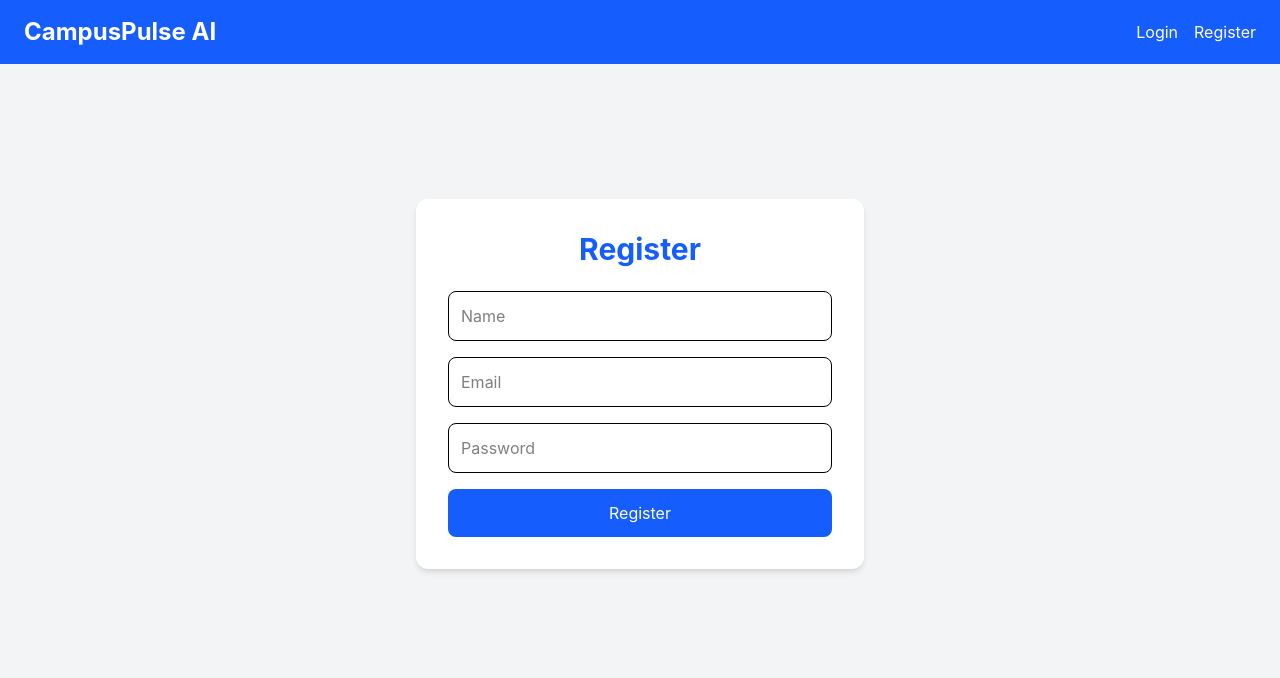
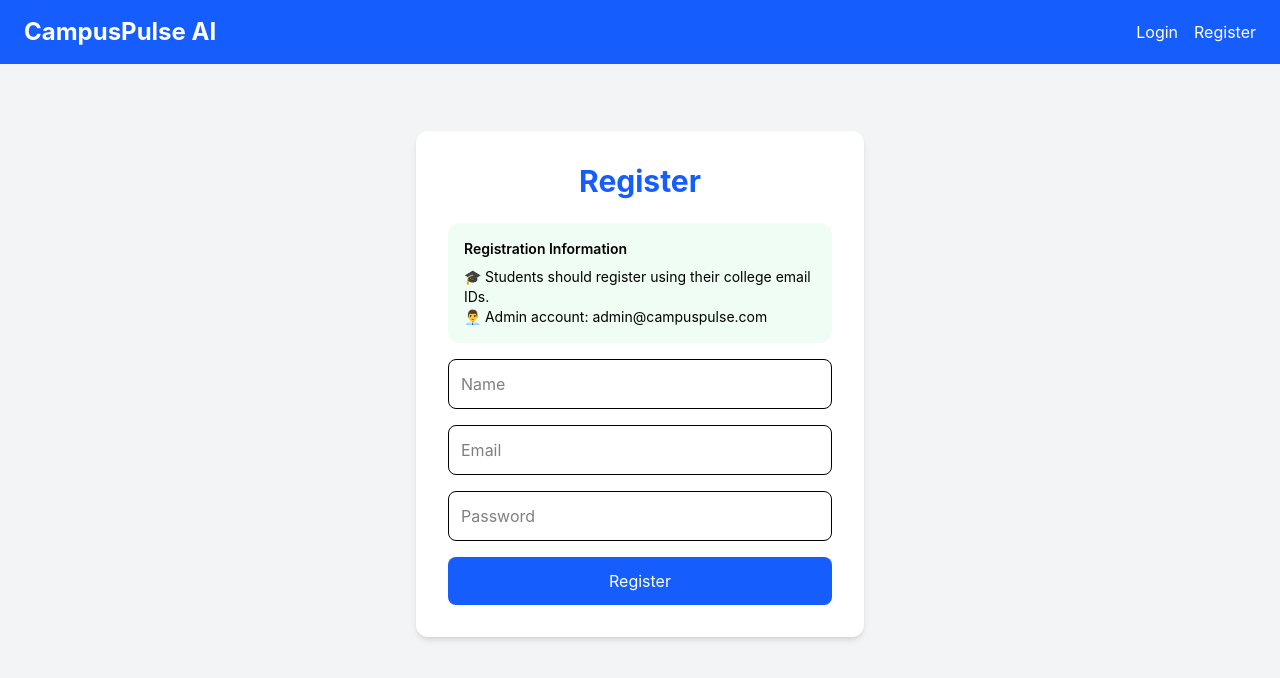
Before and after one commit to shraddha0103/CampusPulseAI, a React (Vite) app in the folder client/: page /register in a window 1280 px wide. Shown: the top 678 px of the page. Built offline with nearby package versions, Linux system fonts and the light colour scheme; no server answers.

Commit message:
Final role fixes

```diff
--- a/client/src/pages/Dashboard.jsx
+++ b/client/src/pages/Dashboard.jsx
@@ -220,9 +220,13 @@ function Dashboard() {
           CampusPulse AI Dashboard
         </h1>
 
-        <span className="bg-black text-white px-3 py-1 rounded-full text-sm capitalize">
-          {role}
-        </span>
+        {role && (
+
+          <span className="bg-black text-white px-3 py-1 rounded-full text-sm capitalize">
+            {role}
+          </span>
+
+        )}
 
       </div>
 
--- a/client/src/pages/Login.jsx
+++ b/client/src/pages/Login.jsx
@@ -29,13 +29,12 @@ function Login() {
         formData
       );
 
+      localStorage.setItem("token", response.data.token);
+
       localStorage.setItem(
-        "token",
-        response.data.token
+        "role",
+        response.data.user.role
       );
-
-      localStorage.setItem("role", response.data.role);
-
       alert("Login successful");
 
       navigate("/");
@@ -61,6 +60,23 @@ function Login() {
           onSubmit={handleSubmit}
           className="space-y-4"
         >
+
+          <div className="mt-6 bg-blue-50 p-4 rounded-xl text-sm">
+
+            <p className="font-semibold mb-2">
+              Demo Access Information
+            </p>
+
+            <p>
+              👨‍💼 Admin Login:
+              admin@campuspulse.com
+            </p>
+
+            <p>
+              🎓 Students can register/login using their college email IDs.
+            </p>
+
+          </div>
 
           <input
             type="email"
--- a/client/src/pages/Register.jsx
+++ b/client/src/pages/Register.jsx
@@ -48,6 +48,24 @@ function Register() {
           onSubmit={handleSubmit}
           className="space-y-4"
         >
+          <div className="mt-6 bg-green-50 p-4 rounded-xl text-sm">
+
+            <p className="font-semibold mb-2">
+              Registration Information
+            </p>
+
+            <p>
+              🎓 Students should register using their college email IDs.
+            </p>
+
+            <p>
+              👨‍💼 Admin account:
+              admin@campuspulse.com
+            </p>
+
+          </div>
+
+
           <input
             type="text"
             name="name"
```
